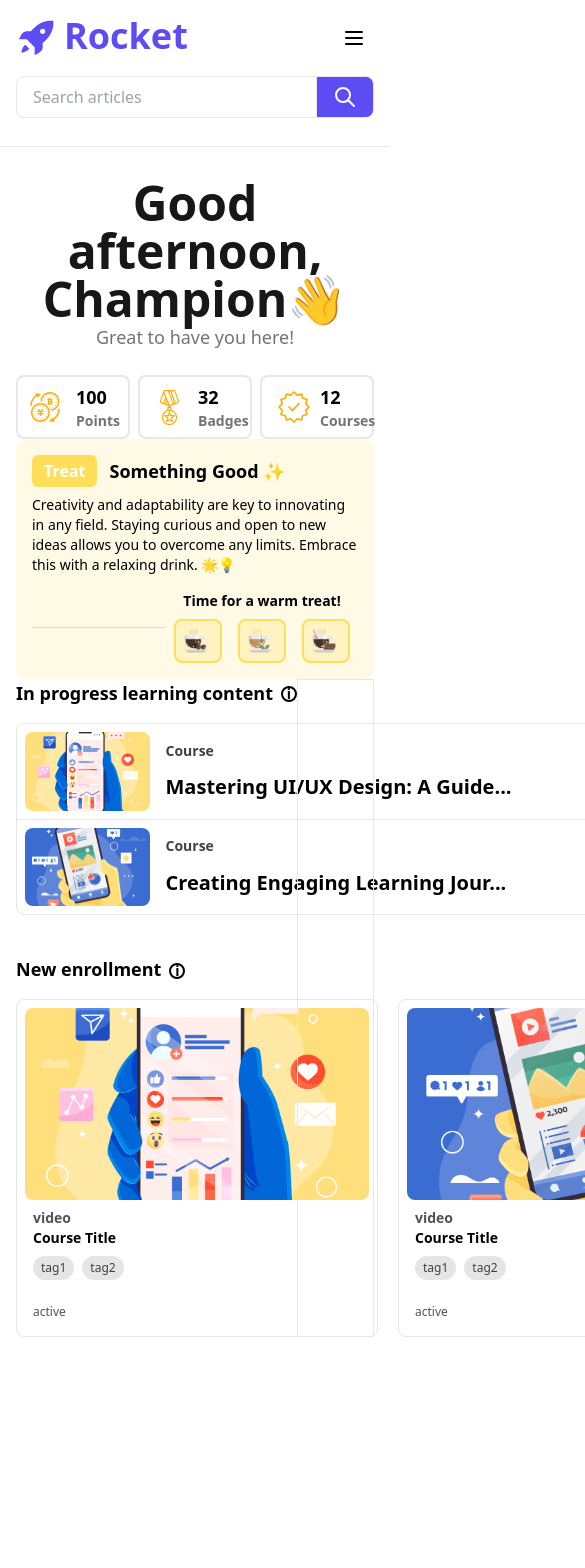
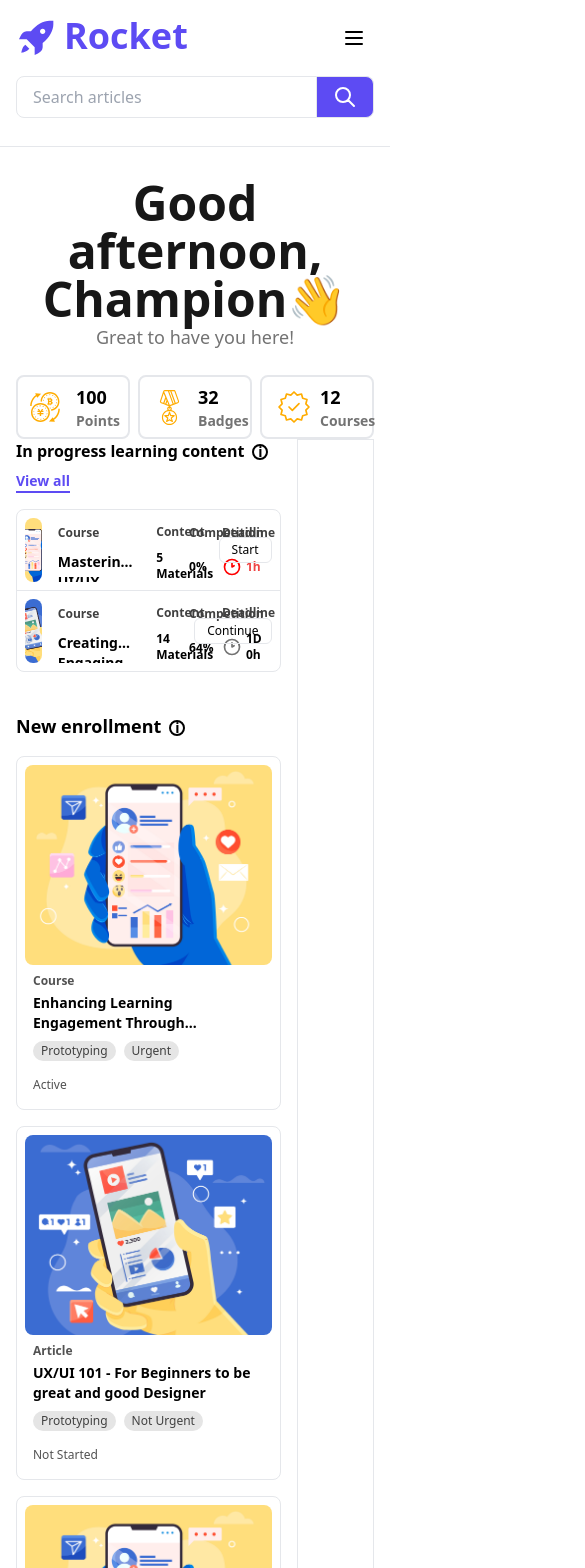
Before and after one commit to Eravity/Rocket.dev, a Next.js app: page / in a window 390 px wide. Shown: the top 1568 px of the page, 585 px wide, since content can reach past the window. Before the commit the page ends 1369 px from the top, so only its background shows below. Built offline with nearby package versions, Linux system fonts and the light colour scheme.

Commit message:
Make New enrollment component responsive

```diff
--- a/src/app/_components/CourseBox.tsx
+++ b/src/app/_components/CourseBox.tsx
@@ -10,28 +10,30 @@ interface CourseBoxProps {
 
 export function CourseBox({ imageUrl, title, resourceType, tags, status }: CourseBoxProps) {
   return (
-    <div className="h-full flex flex-col min-w-[362px] border p-2 sm:p-3 rounded-lg overflow-hidden">
+    <div className="h-full flex flex-col w-full border p-2 sm:p-3 rounded-lg overflow-hidden">
       <Image
-        className="w-full h-48 sm:h-28 object-cover rounded-lg"
+        className="w-full h-[200px] md:h-[160px] lg:h-[200px] object-cover rounded-lg"
         src={imageUrl}
         alt={title}
         width={400}
         height={300}
       />
-      <div className="px-2 sm:px-4 py-2 sm:py-3">
-        <h1 className="text-neutral-600 font-semibold text-sm sm:text-base">{resourceType}</h1>
-        <h1 className="font-bold text-sm sm:text-base md:text-lg">{title}</h1>
-        <div className="flex flex-wrap mt-2 mb-6 sm:mb-10 gap-2">
+      <div className="flex flex-col justify-between flex-grow px-2 sm:px-4 py-2 sm:py-3">
+        <div>
+          <h1 className="text-neutral-600 font-semibold text-xs sm:text-sm">{resourceType}</h1>
+          <h1 className="font-bold text-sm sm:text-base line-clamp-2 mt-1">{title}</h1>
+          <div className="flex flex-wrap mt-2 gap-2">
             {tags.map((tag, index) => (
               <h1
                 key={index}
-              className="px-2 py-1 rounded-full bg-neutral-200 text-neutral-700 text-xs sm:text-sm"
+                className="px-2 py-0.5 rounded-full bg-neutral-200 text-neutral-700 text-xs"
               >
                 {tag}
               </h1>
             ))}
           </div>
-        <p className="text-xs sm:text-sm text-neutral-600">{status}</p>
+        </div>
+        <p className="text-xs sm:text-sm text-neutral-600 mt-4">{status}</p>
       </div>
     </div>
   );
--- a/src/app/_components/CourseProgress.tsx
+++ b/src/app/_components/CourseProgress.tsx
@@ -45,11 +45,11 @@ const InfoCell = ({
   isUrgent?: boolean;
 }) => (
   <div className="flex items-center justify-center flex-col p-2 space-y-1">
-    <h2 className="w-full h-1/2 flex items-center text-neutral-700 font-semibold text-sm">
+    <h2 className="w-full h-1/2 flex items-center text-neutral-700 font-semibold text-xs sm:text-sm">
       {label}
     </h2>
     <h2
-      className={`w-full h-1/2 flex gap-1 items-center font-semibold ${
+      className={`w-full h-1/2 flex gap-1 items-center font-semibold text-xs sm:text-sm ${
         isUrgent ? "text-red-500" : ""
       }`}
     >
@@ -61,7 +61,7 @@ const InfoCell = ({
 
 const CourseRow = ({ course }: { course: CourseData }) => (
   <>
-    <div className="flex items-center justify-center p-2">
+    <div className="flex items-center justify-center p-2 min-h-[80px] sm:min-h-0">
       <div className="relative w-full h-full">
         <Link href={""}>
           <Image
@@ -73,11 +73,11 @@ const CourseRow = ({ course }: { course: CourseData }) => (
         </Link>
       </div>
     </div>
-    <div className="col-span-3 flex flex-col space-y-1 items-center justify-center p-2">
-      <h2 className="w-full h-1/2 flex items-center text-neutral-700 font-semibold text-sm">
+    <div className="col-span-3 flex flex-col space-y-1 items-start justify-center p-2">
+      <h2 className="w-full h-1/2 flex items-center text-neutral-700 font-semibold text-xs sm:text-sm">
         Course
       </h2>
-      <Link href={""} className="w-full h-1/2 text-xl font-bold">
+      <Link href={""} className="w-full h-1/2 text-sm sm:text-base md:text-lg font-bold line-clamp-1">
         {course.title}
       </Link>
     </div>
@@ -93,8 +93,8 @@ const CourseRow = ({ course }: { course: CourseData }) => (
       }
       isUrgent={course.deadline < 24}
     />
-    <div className="flex items-center justify-end pr-7">
-      <button className="px-4 py-1 border rounded-md">
+    <div className="flex items-center justify-end pr-2 sm:pr-7">
+      <button className="px-3 sm:px-4 py-1 border rounded-md text-xs sm:text-sm">
         {course.buttonText}
       </button>
     </div>
@@ -103,7 +103,7 @@ const CourseRow = ({ course }: { course: CourseData }) => (
 
 export default function CourseProgress() {
   return (
-    <div className="w-full h-48 grid grid-cols-8 grid-rows-[1fr_1px_1fr] rounded-lg border">
+    <div className="w-full h-auto sm:h-48 grid grid-cols-8 grid-rows-[auto_1px_auto] sm:grid-rows-[1fr_1px_1fr] rounded-lg border overflow-x-auto">
       <CourseRow course={courses[0]} />
       <div className="col-span-8 bg-gray-200" />
       <CourseRow course={courses[1]} />
--- a/src/app/_components/InProgressContent.tsx
+++ b/src/app/_components/InProgressContent.tsx
@@ -3,13 +3,13 @@ import InfoSign from "./InfoSign";
 
 export default function InProgressContent() {
   return (
-    <div className="space-y-4">
-      <div className="flex justify-between items-center">
+    <div className="space-y-4 sm:space-y-6">
+      <div className="flex flex-col sm:flex-row sm:justify-between sm:items-center gap-2">
         <div className="flex items-center gap-2">
-          <h1 className="font-bold text-lg">In progress learning content</h1>
+          <h1 className="font-bold text-base sm:text-lg">In progress learning content</h1>
           <InfoSign info="This is just an information sign!" />
         </div>
-        <button className="font-semibold underline-offset-[5px] border-b-2 border-blueLotus text-blueLotus transition-all duration-200">
+        <button className="self-start sm:self-auto font-semibold underline-offset-[5px] border-b-2 border-blueLotus text-blueLotus transition-all duration-200 text-sm sm:text-base">
           View all
         </button>
       </div>
--- a/src/app/_components/NewEnrollment.tsx
+++ b/src/app/_components/NewEnrollment.tsx
@@ -10,29 +10,29 @@ export default function NewEnrollment() {
         <h1 className="font-bold text-lg mb-4">New enrollment</h1>
         <InfoSign info="Here are the courses you enrolled in" />
       </div>
-      <div className="flex gap-5">
+      <div className="grid grid-cols-1 md:grid-cols-2 lg:grid-cols-3 gap-4">
         <CourseBox
           imageUrl={image1.src}
-          title="Course Title"
-          resourceType="video"
-          tags={["tag1", "tag2"]}
-          status="active"
+          title="Enhancing Learning Engagement Through Thoughtful UX/UI"
+          resourceType="Course"
+          tags={["Prototyping", "Urgent"]}
+          status="Active"
         />
 
         <CourseBox
           imageUrl={image2.src}
-          title="Course Title"
-          resourceType="video"
-          tags={["tag1", "tag2"]}
-          status="active"
+          title="UX/UI 101 - For Beginners to be great and good Designer"
+          resourceType="Article"
+          tags={["Prototyping", "Not Urgent"]}
+          status="Not Started"
         />
 
         <CourseBox
           imageUrl={image1.src}
-          title="Course Title"
-          resourceType="video"
-          tags={["tag1", "tag2"]}
-          status="active"
+          title="Mastering UI Design for Impactful Experience"
+          resourceType="Article"
+          tags={["Prototyping", "Not Urgent"]}
+          status="Not Started"
         />
       </div>
     </section>
--- a/src/app/page.tsx
+++ b/src/app/page.tsx
@@ -2,7 +2,7 @@ import Greeting from "./_components/Greeting";
 import InProgressContent from "./_components/InProgressContent";
 import NewEnrollment from "./_components/NewEnrollment";
 import Stats from "./_components/Stats";
-import Treat from "./_components/Treat";
+// import Treat from "./_components/Treat";
 
 export default function Home() {
   return (
@@ -13,7 +13,7 @@ export default function Home() {
         </div>
         <Stats />
       </div>
-      <Treat />
+      {/* <Treat /> */}
       <div className="grid grid-cols-4 gap-4">
         <div className="col-span-3 grid gap-10">
           <InProgressContent />
```
Lines whose indentation alone changed are shown as unchanged.
